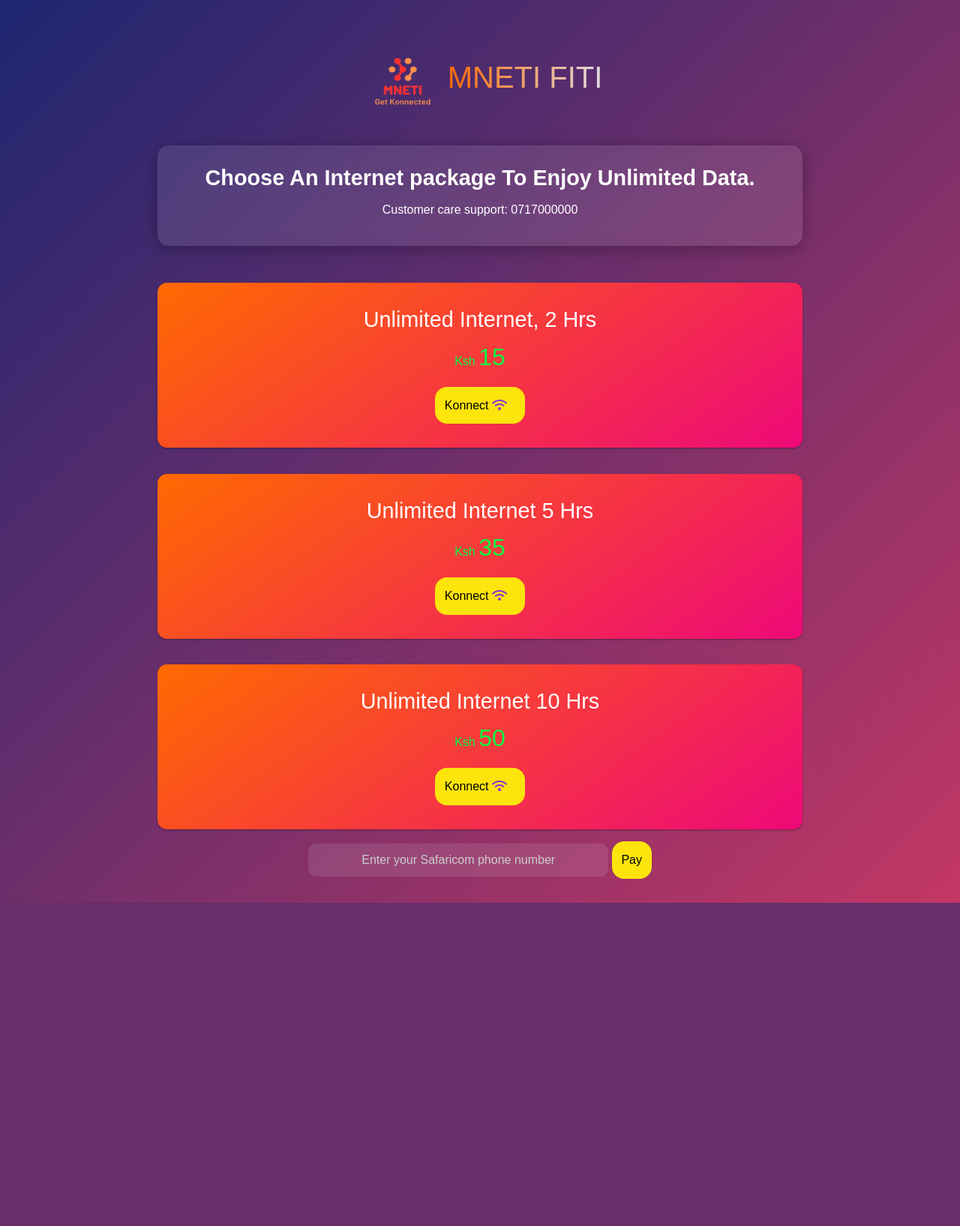
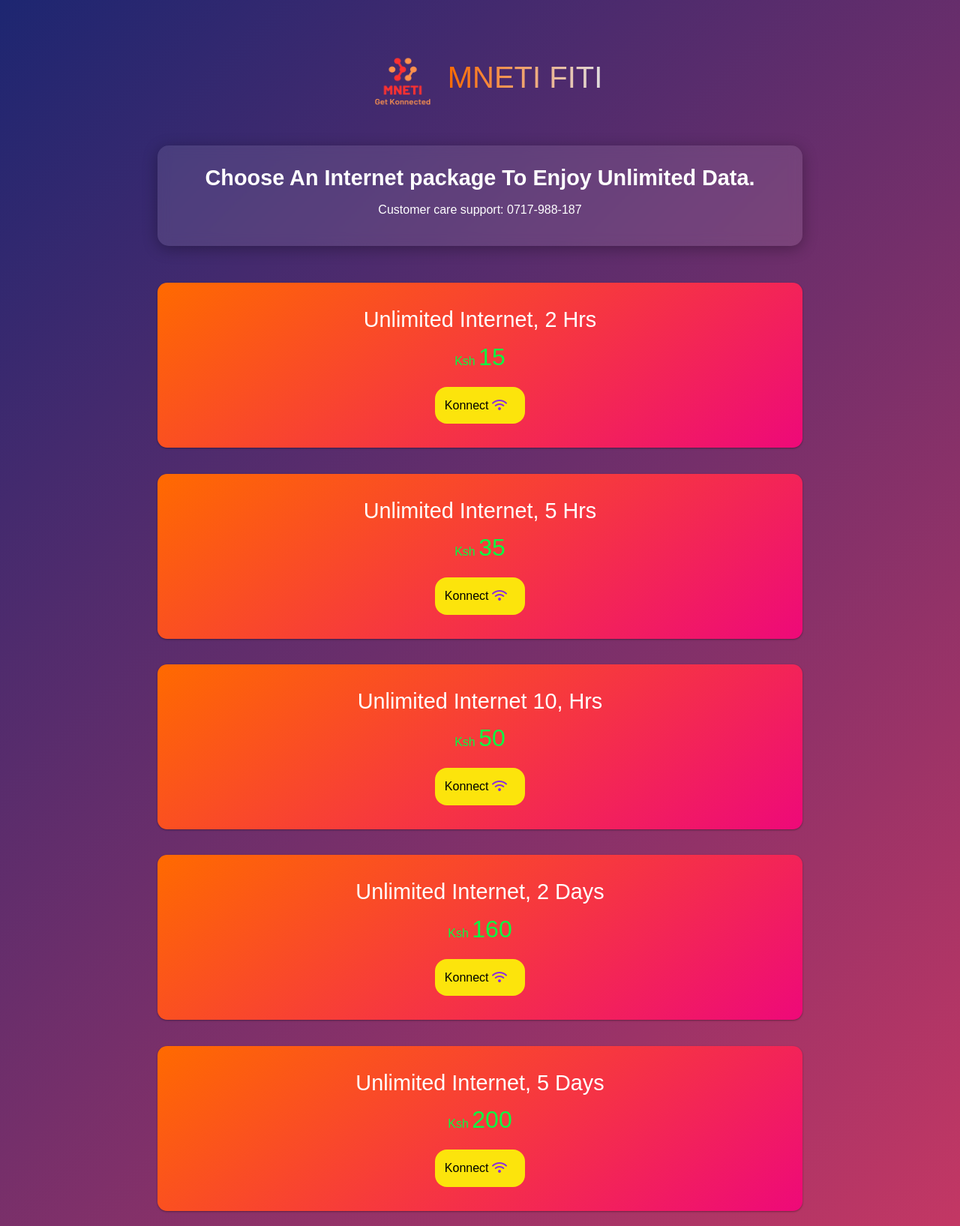
Before and after one commit to Joe-muraguri/WifiBillingSystem, a Flask app: page / in a window 1280 px wide. Shown: the whole page at 75% size. Before the commit the page ends 1204 px from the top, so only its background shows below. Run offline with Flask 3, Linux system fonts and the light colour scheme; some libraries are stand-ins or nearby versions.

Commit message:
Updated the static and templates

```diff
--- a/static/script.js
+++ b/static/script.js
@@ -1,16 +1,26 @@
 const selectPackage = (packageName) => {
-    document.getElementById("payment-section").style.display = "block";
+    document.getElementById("payment-modal").style.display = "flex";
     document.getElementById("selectedPackage").innerText = `You selected: ${packageName}`;
+
+}
+
+const closeModal = (modalId) => {
+    document.getElementById(modalId).style.display = "none";
 }
 
 const initiatePayment = () => {
-    const phoneNumber = document.getElementById("phone-number").ariaValueMax;
+    const phoneNumber = document.getElementById("phone-number").value;
     if (!phoneNumber){
-        alert("Please enteryour phone number to initiate Mpesa payment");
+        alert("Please enter your phone number to initiate Mpesa payment");
         return;
     }
-    document.getElementById("payment-section").innerHTML = "<p>Processing Payment ...Please wait as we verity.</p>";
+    closeModal('payment-modal');
+    const processingModel = document.getElementById("processing-modal");
+    processingModel.style.display = "flex";
     setTimeout(()=>{
-        document.getElementById("success-animation").style.display = "block";
-    },5000)
+        processingModel.style.display = "none";
+        const successModal = document.getElementById("success-modal");
+        successModal.style.display = "flex";
+        setTimeout(()=> closeModal('success-modal'), 5000);
+    }, 5000);
 }
--- a/static/styles.css
+++ b/static/styles.css
@@ -152,12 +152,109 @@ input::placeholder{
     box-shadow: 0 6px 25px rgba(0, 0, 0, 0.7);
 }
 
+#payment-section {
+    display: none;
+    margin-top: 20px;
+}
+
 #success-animation {
     display: none;
     margin-top: 30px;
     font-size: 2rem;
     color: #00ff7f;
     animation: fadeIn 1s ease-in-out;
+}
+
+.modal {
+    display: none;
+    position: fixed;
+    top: 0;
+    left: 0;
+    width: 100%;
+    height: 100%;
+    background: rgba(0, 0, 0, 0.7);
+    z-index: 1000;
+    justify-content: center;
+    align-items: center;
+}
+
+.modal-content {
+    background: #1d2671;
+    border-radius: 15px;
+    padding: 20px;
+    max-width: 400px;
+    width: 90%;
+    text-align: center;
+    position: relative;
+    box-shadow: 0 4px 20px rgba(0, 0, 0, 0.8);
+}
+
+.modal-content h2 {
+    font-size: 1.5rem;
+    color: #fff;
+    margin-bottom: 15px;
+}
+
+.modal-content input[type="tel"] {
+    width: 90%;
+    max-width: 300px;
+    padding: 10px;
+    border: none;
+    border-radius: 10px;
+    background: rgba(255, 255, 255, 0.1);
+    color: #fff;
+    font-size: 1rem;
+    margin-bottom: 15px;
+    text-align: center;
+}
+
+.modal-content input[type="tel"]::placeholder {
+    color: #ccc;
+}
+
+.modal-content button {
+    background: linear-gradient(90deg, #36d1dc, #5b86e5);
+    color: #fff;
+    padding: 10px 25px;
+    border: none;
+    border-radius: 50px;
+    font-size: 1rem;
+    cursor: pointer;
+    transition: transform 0.3s ease, box-shadow 0.3s ease;
+}
+.modal-content button:hover {
+    transform: scale(1.1);
+    box-shadow: 0 6px 25px rgba(0, 0, 0, 0.6);
+}
+
+.modal-content .close-btn {
+    position: absolute;
+    top: 10px;
+    right: 15px;
+    font-size: 1.5rem;
+    color: #fff;
+    cursor: pointer;
+}
+
+.modal-content .close-btn:hover{
+    color: #ff6a00;
+}
+#success-modal {
+    display: none;
+}
+
+#success-modal .modal-content {
+    background: #28a745;
+    color: #fff;
+}
+
+#success-modal h2 {
+    font-size: 2rem;
+    margin-bottom: 10px;
+}
+
+#success-modal .checkmark {
+    font-size: 4rem;
 }
 
 @keyframes fadeIn {
@@ -169,7 +266,7 @@ input::placeholder{
     }
 }
 
-button{
+.package-button{
     padding: 0.8rem;
     outline: none;
     border: none;
@@ -201,4 +298,9 @@ button{
         font-size: 0.9rem;
     }
 
+    #payment-section {
+        display: none;
+        margin-top: 20px;
+    }
+
 }
--- a/templates/dashboard.html
+++ b/templates/dashboard.html
@@ -9,30 +9,59 @@
     <h2><strong>
         Choose An Internet package To Enjoy Unlimited Data.
          </strong></h2>
-         <p>Customer care support: 0717000000</p>
+         <p>Customer care support: 0717-988-187</p>
 </div>
 <div class="packages">
     <div class="package-1">
         <h2>Unlimited Internet, 2 Hrs</h2>
         <p>Ksh <span>15</span></p>
-        <button>Konnect <i class="fa-solid fa-wifi"></i></button>
+        <button onclick="selectPackage()" class="package-button">Konnect <i class="fa-solid fa-wifi"></i></button>
     </div>
     <div class="package-1">
-        <h2>Unlimited Internet 5 Hrs</h2>
+        <h2>Unlimited Internet, 5 Hrs</h2>
         <p>Ksh <span>35</span></p>
-        <button>Konnect <i class="fa-solid fa-wifi"></i></button>
+        <button onclick="selectPackage()" class="package-button">Konnect <i class="fa-solid fa-wifi"></i></button>
     </div>
     <div class="package-1">
-        <h2>Unlimited Internet 10 Hrs</h2>
+        <h2>Unlimited Internet 10, Hrs</h2>
         <p>Ksh <span>50</span></p>
-        <button>Konnect <i class="fa-solid fa-wifi"></i></button>
+        <button onclick="selectPackage()" class="package-button">Konnect <i class="fa-solid fa-wifi"></i></button>
+    </div>
+    <div class="package-1">
+        <h2>Unlimited Internet, 2 Days</h2>
+        <p>Ksh <span>160</span></p>
+        <button onclick="selectPackage()" class="package-button">Konnect <i class="fa-solid fa-wifi"></i></button>
+    </div>
+    <div class="package-1">
+        <h2>Unlimited Internet, 5 Days</h2>
+        <p>Ksh <span>200</span></p>
+        <button onclick="selectPackage()" class="package-button">Konnect <i class="fa-solid fa-wifi"></i></button>
     </div>
 </div>
 
-<div id="payment-section">
-    <p id="selected-package"></p>
-    <input type="tel" name="" id="phone-number" placeholder="Enter your Safaricom phone number">
-    <button onclick="initiatePayment()">Pay</button>
+
+
+<div class="modal" id="payment-modal">
+    <div class="modal-content">
+        <span class="close-btn" onclick="closeModal()">&times;</span>
+        <h2 id="selected-package"></h2>
+        <input type="tel" name="phone-number" id="phone-number" placeholder="Enter Your Mpesa Number To Initiate Payment">
+        <button onclick="initiatePayment()">Pay</button>
+    </div>
+</div>
+<div class="modal" id="processing-modal">
+    <div class="modal-content">
+        <h2>Please Wait...</h2>
+        <p>We are verifying your payment. This may take a few seconds.</p>
+    </div>
+</div>
+
+<div class="modal" id="success-modal">
+    <div class="modal-content">
+        <h2>Payment Successful!</h2>
+        <p class="checkmark">Thanks</p>
+        <p>You are now connected to the Internet</p>
+    </div>
 </div>
 <div id="success-animation">Payment Successful! You're now connected</div>
 </div>
```
